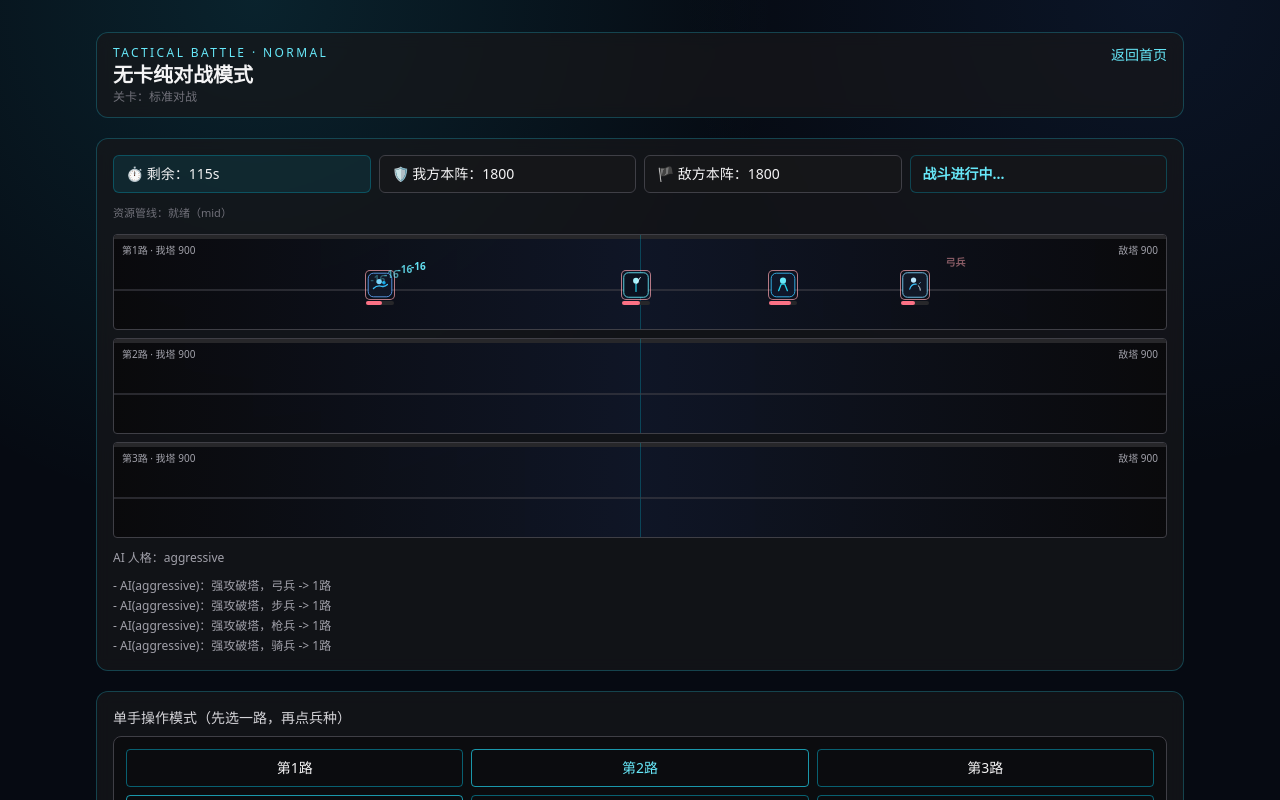
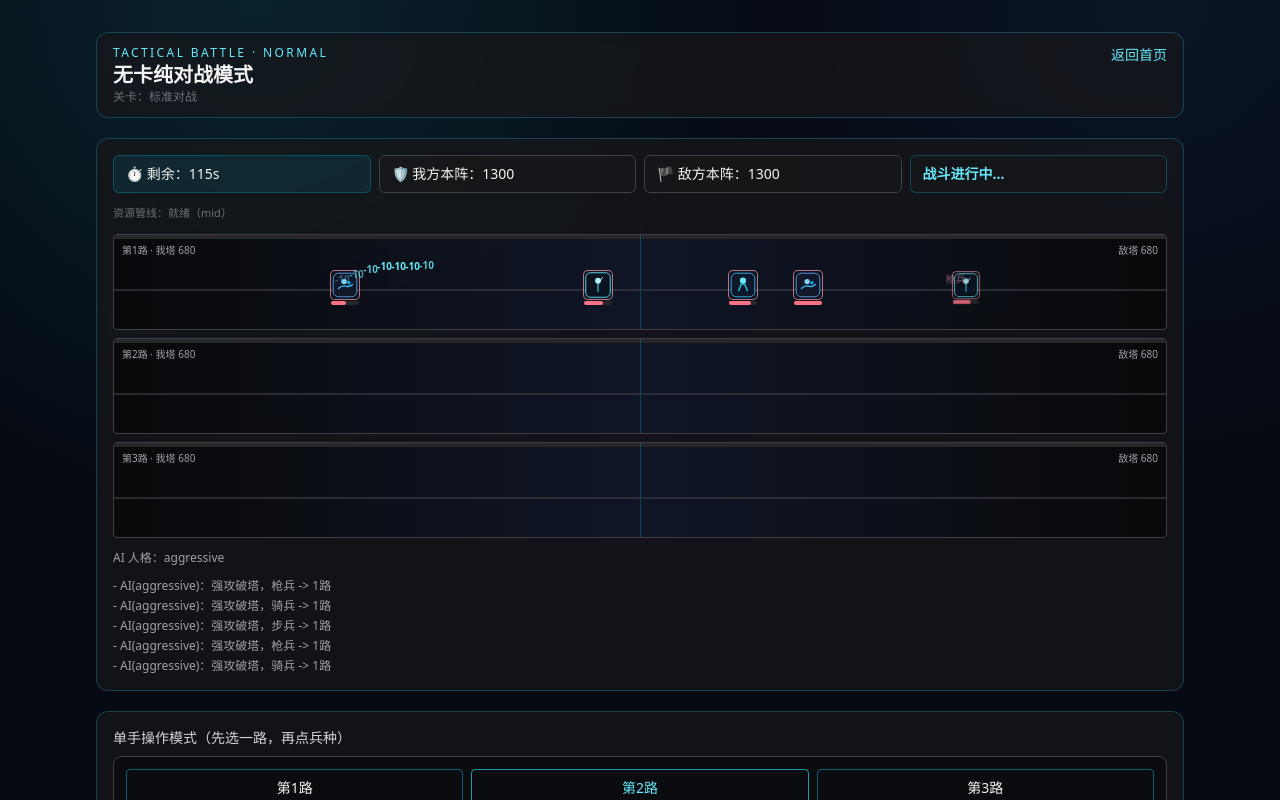
Before and after one commit to Sinon4869/sinon_warring_states_game, a Next.js app: page /battle in a window 1280 px wide. Shown: the top 800 px of the page. Built offline with nearby package versions, Linux system fonts and the light colour scheme.

Commit message:
balance(battle): reduce draw rate with faster TTK, overtime rage and score tie-break

```diff
--- a/app/battle/page.tsx
+++ b/app/battle/page.tsx
@@ -56,11 +56,15 @@ type BattleContext = {
   recommended: 'expand' | 'fortify' | 'rest';
 };
 
+const BASE_TOWER_HP = 680;
+const BASE_CORE_HP = 1300;
+const BASE_TIME_LIMIT = 120;
+
 const TROOPS: Troop[] = [
-  { id: 'infantry', name: '步兵', hp: 120, atk: 16, speed: 10, range: 4, cdMs: 2200 },
-  { id: 'spear', name: '枪兵', hp: 95, atk: 19, speed: 11, range: 5, cdMs: 2600 },
-  { id: 'cavalry', name: '骑兵', hp: 150, atk: 22, speed: 14, range: 5, cdMs: 3600 },
-  { id: 'archer', name: '弓兵', hp: 75, atk: 18, speed: 8, range: 12, cdMs: 3000 }
+  { id: 'infantry', name: '步兵', hp: 120, atk: 20, speed: 10.5, range: 4, cdMs: 1900 },
+  { id: 'spear', name: '枪兵', hp: 100, atk: 23, speed: 11.5, range: 5, cdMs: 2200 },
+  { id: 'cavalry', name: '骑兵', hp: 150, atk: 28, speed: 14.5, range: 5, cdMs: 3000 },
+  { id: 'archer', name: '弓兵', hp: 80, atk: 22, speed: 8.5, range: 12, cdMs: 2500 }
 ];
 
 const TROOP_ART: Record<string, string> = {
@@ -88,7 +92,7 @@ function makeUnit(troop: Troop, owner: Side, lane: number): Unit {
 export default function BattlePage() {
   const [fromCampaign, setFromCampaign] = useState(false);
   const [units, setUnits] = useState<Unit[]>([]);
-  const [timeLeft, setTimeLeft] = useState(120);
+  const [timeLeft, setTimeLeft] = useState(BASE_TIME_LIMIT);
   const [running, setRunning] = useState(true);
   const [battleMode, setBattleMode] = useState<'normal' | 'pve' | 'campaign'>('normal');
   const [stageName, setStageName] = useState<string>('标准对战');
@@ -101,10 +105,10 @@ export default function BattlePage() {
   });
   const [aiLogs, setAiLogs] = useState<string[]>([]);
 
-  const [playerTowers, setPlayerTowers] = useState([900, 900, 900]);
-  const [aiTowers, setAiTowers] = useState([900, 900, 900]);
-  const [playerCore, setPlayerCore] = useState(1800);
-  const [aiCore, setAiCore] = useState(1800);
+  const [playerTowers, setPlayerTowers] = useState([BASE_TOWER_HP, BASE_TOWER_HP, BASE_TOWER_HP]);
+  const [aiTowers, setAiTowers] = useState([BASE_TOWER_HP, BASE_TOWER_HP, BASE_TOWER_HP]);
+  const [playerCore, setPlayerCore] = useState(BASE_CORE_HP);
+  const [aiCore, setAiCore] = useState(BASE_CORE_HP);
 
   const [playerTroopCd, setPlayerTroopCd] = useState<Record<string, number>>({});
   const [aiTroopCd, setAiTroopCd] = useState<Record<string, number>>({});
@@ -119,18 +123,19 @@ export default function BattlePage() {
   const aiThink = useRef(0);
   const matchIdRef = useRef(`m-${Date.now()}-${Math.random().toString(36).slice(2, 7)}`);
   const startedRef = useRef(false);
-  const timeLimitRef = useRef(120);
+  const timeLimitRef = useRef(BASE_TIME_LIMIT);
 
   const unitsRef = useRef<Unit[]>([]);
-  const playerTowersRef = useRef<[number, number, number]>([900, 900, 900]);
-  const aiTowersRef = useRef<[number, number, number]>([900, 900, 900]);
-  const playerCoreRef = useRef(1800);
-  const aiCoreRef = useRef(1800);
+  const playerTowersRef = useRef<[number, number, number]>([BASE_TOWER_HP, BASE_TOWER_HP, BASE_TOWER_HP]);
+  const aiTowersRef = useRef<[number, number, number]>([BASE_TOWER_HP, BASE_TOWER_HP, BASE_TOWER_HP]);
+  const playerCoreRef = useRef(BASE_CORE_HP);
+  const aiCoreRef = useRef(BASE_CORE_HP);
   const playerTroopCdRef = useRef<Record<string, number>>({});
   const aiTroopCdRef = useRef<Record<string, number>>({});
   const laneOrdersRef = useRef<LaneOrder[]>(['hold', 'hold', 'hold']);
   const aiPersonaRef = useRef<'aggressive' | 'balanced' | 'defensive'>(aiPersona);
   const atkRateRef = useRef<{ player: number; ai: number }>({ player: 1, ai: 1 });
+  const timeLeftRef = useRef(BASE_TIME_LIMIT);
   const battleModeRef = useRef<'normal' | 'pve' | 'campaign'>('normal');
   const stageNameRef = useRef('标准对战');
 
@@ -196,6 +201,7 @@ export default function BattlePage() {
   useEffect(() => { laneOrdersRef.current = laneOrders; }, [laneOrders]);
   useEffect(() => { aiPersonaRef.current = aiPersona; }, [aiPersona]);
   useEffect(() => { atkRateRef.current = atkRate; }, [atkRate]);
+  useEffect(() => { timeLeftRef.current = timeLeft; }, [timeLeft]);
   useEffect(() => { battleModeRef.current = battleMode; }, [battleMode]);
   useEffect(() => { stageNameRef.current = stageName; }, [stageName]);
 
@@ -268,8 +274,8 @@ export default function BattlePage() {
       const playerPower = unitsRef.current.filter((u) => u.owner === 'player' && u.lane === lane).reduce((acc, u) => acc + u.hp + u.atk * 1.2, 0);
       const aiPower = unitsRef.current.filter((u) => u.owner === 'ai' && u.lane === lane).reduce((acc, u) => acc + u.hp + u.atk, 0);
       const danger = playerPower - aiPower;
-      const towerRisk = (900 - aiTowersRef.current[lane]) * 0.6;
-      const opportunity = (900 - playerTowersRef.current[lane]) * 0.5;
+      const towerRisk = (BASE_TOWER_HP - aiTowersRef.current[lane]) * 0.7;
+      const opportunity = (BASE_TOWER_HP - playerTowersRef.current[lane]) * 0.6;
       return { lane, playerPower, aiPower, danger, towerRisk, opportunity };
     });
 
@@ -324,7 +330,7 @@ export default function BattlePage() {
       });
 
       aiThink.current += dt;
-      if (aiThink.current >= 1.2) {
+      if (aiThink.current >= 1.0) {
         aiThink.current = 0;
         const action = chooseAiAction();
         if (action) {
@@ -358,8 +364,9 @@ export default function BattlePage() {
           const nearest = enemies.sort((a, b) => Math.abs(a.x - unit.x) - Math.abs(b.x - unit.x))[0];
           const order = unit.owner === 'player' ? laneOrdersRef.current[unit.lane] ?? 'hold' : 'hold';
           const sideRate = unit.owner === 'player' ? atkRateRef.current.player : atkRateRef.current.ai;
-          const atkFactor = (order === 'burst' ? 1.25 : order === 'push' ? 1.1 : 1) * sideRate;
-          const moveFactor = order === 'push' ? 1.18 : order === 'hold' ? 0.92 : 1;
+          const rage = timeLeftRef.current <= 30 ? 1.22 : 1;
+          const atkFactor = (order === 'burst' ? 1.25 : order === 'push' ? 1.1 : 1) * sideRate * rage;
+          const moveFactor = (order === 'push' ? 1.18 : order === 'hold' ? 0.92 : 1) * (timeLeftRef.current <= 30 ? 1.08 : 1);
 
           if (nearest && Math.abs(nearest.x - unit.x) <= unit.range) {
             if (unit.cooldown <= 0) {
@@ -419,8 +426,8 @@ export default function BattlePage() {
           const x = owner === 'player' ? 12 : 88;
           const enemies = next.filter((u) => u.owner !== owner && u.lane === lane && Math.abs(u.x - x) <= 18 && u.hp > 0);
           if (enemies.length > 0) {
-            enemies[0].hp -= 16;
-            spawnFx(lane, enemies[0].x, '-16', owner === 'player' ? 'cyan' : 'rose');
+            enemies[0].hp -= 10;
+            spawnFx(lane, enemies[0].x, '-10', owner === 'player' ? 'cyan' : 'rose');
           }
         };
 
@@ -453,15 +460,34 @@ export default function BattlePage() {
 
   const result = useMemo(() => {
     if (running) return '';
+    const playerTowerSum = playerTowers.reduce((a, b) => a + b, 0);
+    const aiTowerSum = aiTowers.reduce((a, b) => a + b, 0);
+    const playerScore = playerCore + playerTowerSum * 0.6;
+    const aiScore = aiCore + aiTowerSum * 0.6;
+
     if (playerCore <= 0 && aiCore <= 0) return '平局';
     if (aiCore <= 0) return '你胜利（天下布武推进）';
     if (playerCore <= 0) return '你战败（需调整策略）';
-    return playerCore > aiCore ? '时间结束：你占优' : playerCore < aiCore ? '时间结束：AI 占优' : '时间结束：平局';
-  }, [running, playerCore, aiCore]);
+    if (Math.abs(playerScore - aiScore) <= 18) return '时间结束：险平（按塔血判定）';
+    return playerScore > aiScore ? '时间结束：你占优' : '时间结束：AI 占优';
+  }, [running, playerCore, aiCore, playerTowers, aiTowers]);
 
   useEffect(() => {
     if (running) return;
-    const winner: BattleWriteback['winner'] = aiCore <= 0 ? 'player' : playerCore <= 0 ? 'ai' : playerCore === aiCore ? 'draw' : playerCore > aiCore ? 'player' : 'ai';
+    const playerTowerSum = playerTowers.reduce((a, b) => a + b, 0);
+    const aiTowerSum = aiTowers.reduce((a, b) => a + b, 0);
+    const playerScore = playerCore + playerTowerSum * 0.6;
+    const aiScore = aiCore + aiTowerSum * 0.6;
+    const winner: BattleWriteback['winner'] = aiCore <= 0
+      ? 'player'
+      : playerCore <= 0
+        ? 'ai'
+        : Math.abs(playerScore - aiScore) <= 18
+          ? 'draw'
+          : playerScore > aiScore
+            ? 'player'
+            : 'ai';
+
     const report: BattleWriteback = {
       winner,
       playerCoreHp: Math.round(playerCore),
@@ -474,7 +500,7 @@ export default function BattlePage() {
       at: Date.now(),
       props: { matchId: matchIdRef.current, winner, turnsUsed: report.turnsUsed, mode: battleMode, stage: stageName, version: APP_VERSION, contextId: campaignContext?.id ?? null }
     });
-  }, [running, playerCore, aiCore, timeLeft, battleMode, stageName, campaignContext]);
+  }, [running, playerCore, aiCore, playerTowers, aiTowers, timeLeft, battleMode, stageName, campaignContext]);
 
   if (blockedByFlow) {
     return (
```
